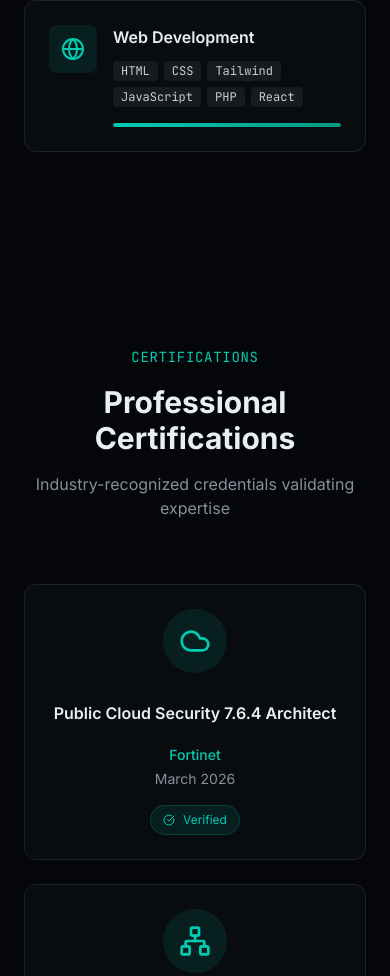
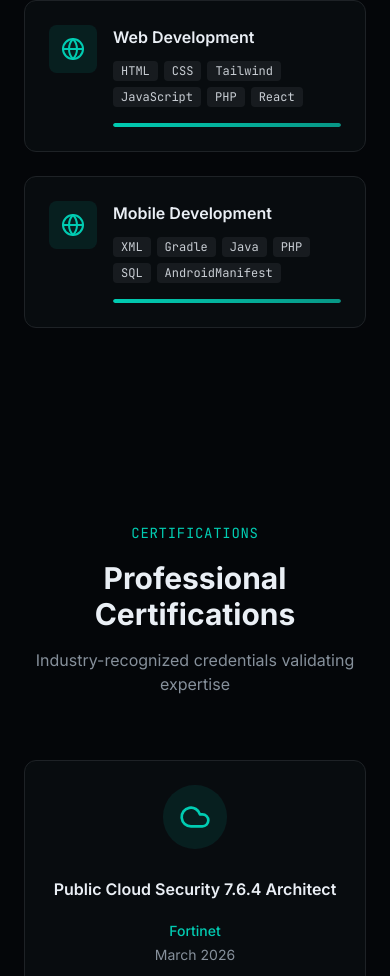
Before and after one commit to mourad-el-ouatik/portfolio, a Next.js app: page / in a window 390 px wide. Shown: the part 4113-5089 px from the top of the page. Built offline with nearby package versions, Linux system fonts and the light colour scheme.

Commit message:
Add Mobile Development skills category

```diff
--- a/components/skills.tsx
+++ b/components/skills.tsx
@@ -58,6 +58,12 @@ const skills = [
     category: "Web Development",
     icon: Globe,
     tools: ["HTML", "CSS", "Tailwind", "JavaScript", "PHP", "React"],
+    level: 100,
+  },
+  {
+    category: "Mobile Development",
+    icon: Globe,
+    tools: ["XML", "Gradle", "Java", "PHP", "SQL", "AndroidManifest"],
     level: 100,
   },
 ]
```
